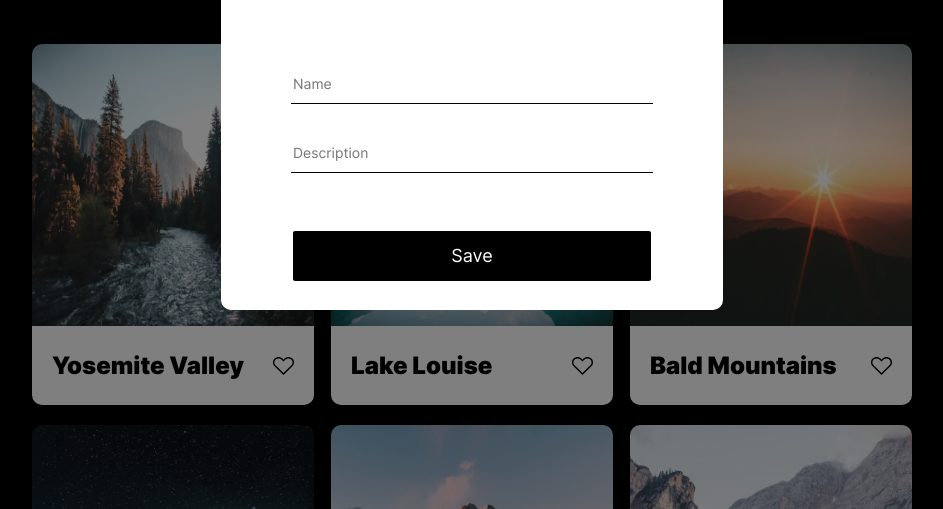
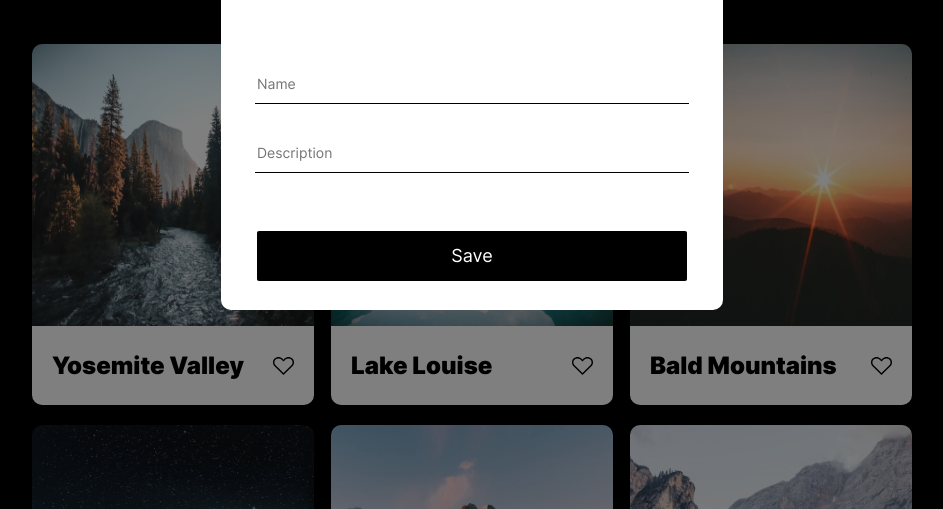
Before and after one commit to Diluc01/se_project_aroundtheus, a plain HTML site: page index.html in a window 1280 px wide. Shown: the part 291-800 px from the top of the page, without its empty margins (168-1111 px from the left). Drawn offline with Linux system fonts and the light colour scheme.

Commit message:
Added modal

```diff
--- a/blocks/modal.css
+++ b/blocks/modal.css
@@ -63,7 +63,7 @@
 .modal__title {
   border: none;
   border-bottom: 1px solid #000;
-  width: 358px;
+  width: 100%;
   height: 14px;
   font-family: "Inter", Arial, sans-serif;
   font-weight: 400;
@@ -77,7 +77,7 @@
   border: none;
   border-bottom: 1px solid #000;
   margin-top: 30px;
-  width: 358px;
+  width: 100%;
   height: 14px;
   font-family: "Inter", Arial, sans-serif;
   font-weight: 400;
@@ -93,7 +93,7 @@
   color: #fff;
   margin-top: 48px;
   border-radius: 2px;
-  width: 358px;
+  width: 100%;
   height: 50px;
   cursor: pointer;
   font-family: "Inter", Arial, sans-serif;
```
